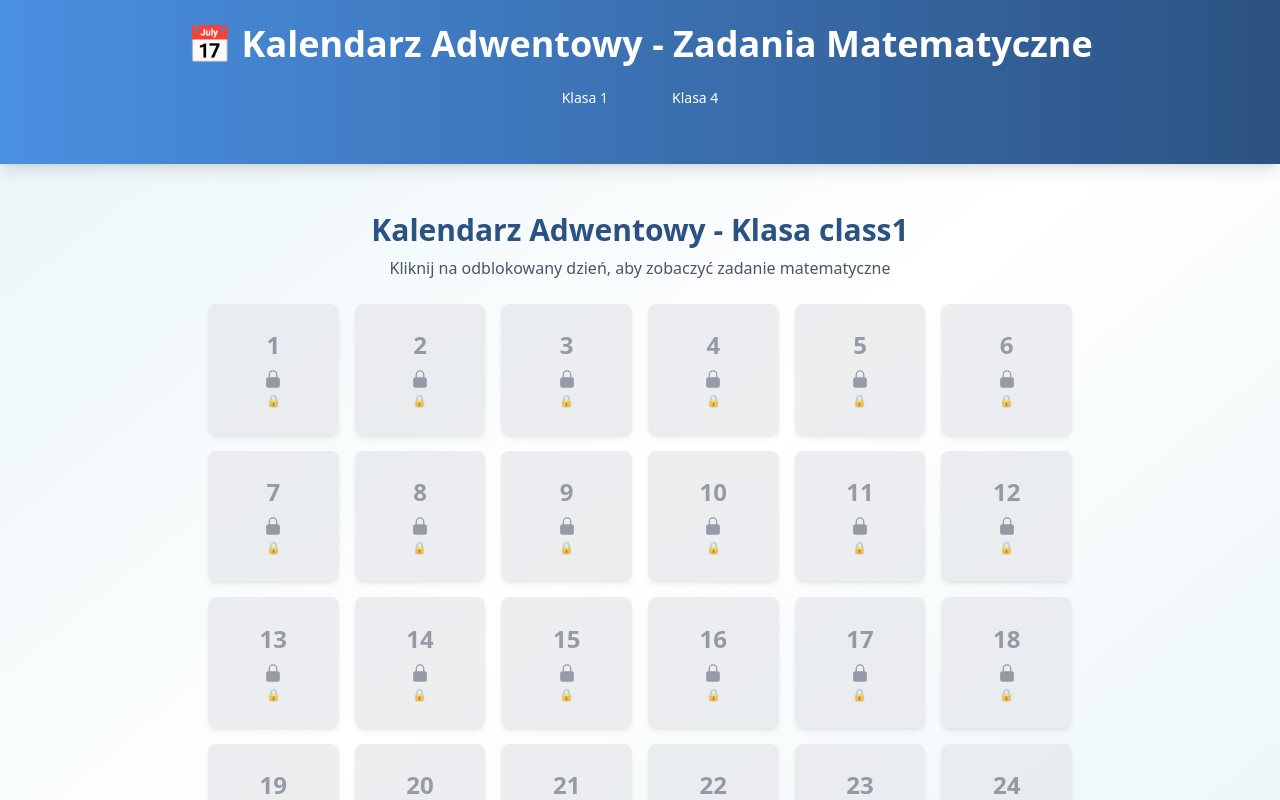
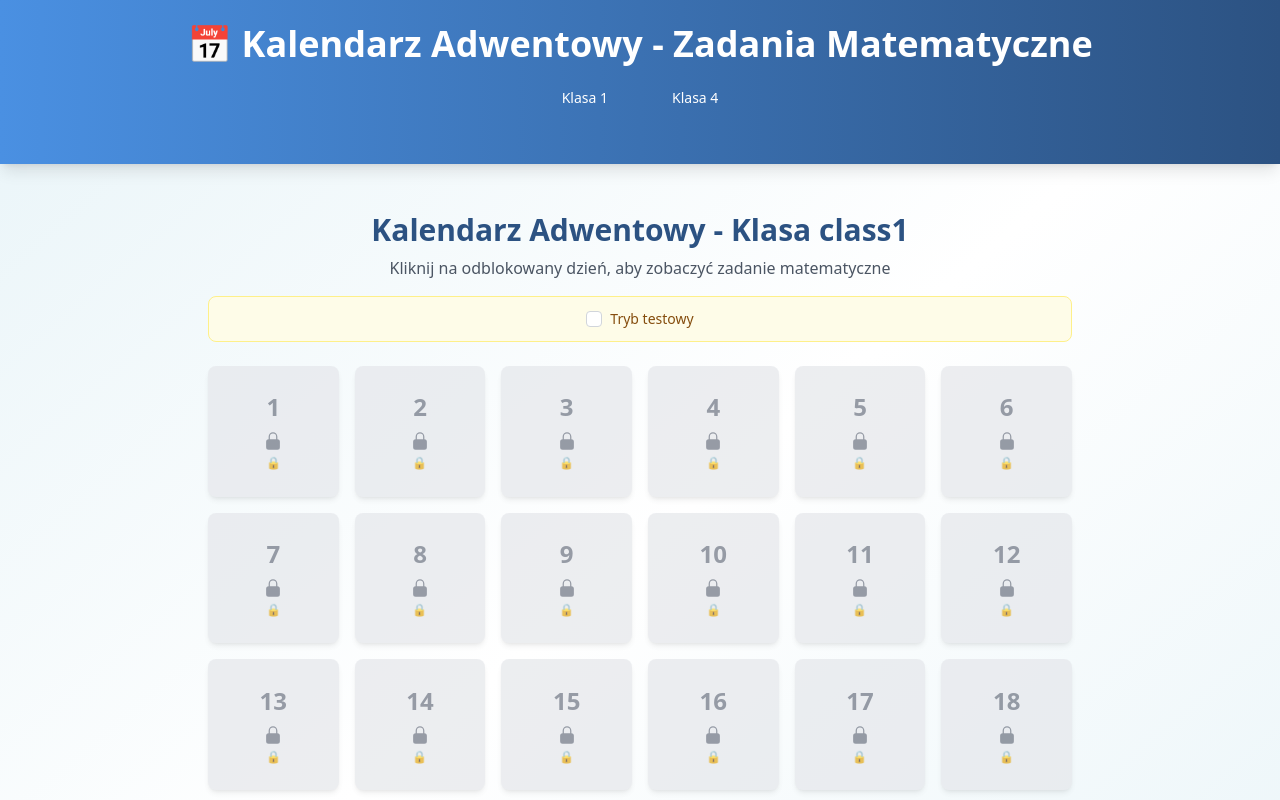
Before and after one commit to wooodiest/kalendarzAdwentowy, a React (Vite) app: page /class1 in a window 1280 px wide. Shown: the top 800 px of the page. Built offline with nearby package versions, Linux system fonts and the light colour scheme.

Commit message:
Dodano mokup daty

```diff
--- a/src/components/CalendarView.jsx
+++ b/src/components/CalendarView.jsx
@@ -6,9 +6,20 @@ import { isUnlocked } from '../utils/dateUtils';
 export default function CalendarView({ classId, tasks }) {
   const [selectedDay, setSelectedDay] = useState(null);
   const [showModal, setShowModal] = useState(false);
+  const [debugMode, setDebugMode] = useState(false);
+  const [mockDay, setMockDay] = useState('');
+
+  const getNowForDebug = () => {
+    if (!debugMode || !mockDay) return new Date();
+
+    const currentYear = new Date().getFullYear();
+    const dayNumber = Number(mockDay);
+    return new Date(currentYear, 11, dayNumber);
+  };
 
   const handleDayClick = (day) => {
-    if (isUnlocked(day)) {
+    const now = getNowForDebug();
+    if (isUnlocked(day, now)) {
       setSelectedDay(day);
       setShowModal(true);
     }
@@ -30,11 +41,46 @@ export default function CalendarView({ classId, tasks }) {
         <p className="text-gray-600">
           Kliknij na odblokowany dzień, aby zobaczyć zadanie matematyczne
         </p>
+
+        {import.meta.env.DEV && (
+          <div className="mt-4 flex flex-col items-center gap-2 px-3 py-3 rounded-lg bg-yellow-50 border border-yellow-200 text-yellow-800 text-sm">
+            <div className="inline-flex items-center gap-2">
+              <label className="inline-flex items-center gap-2 cursor-pointer">
+                <input
+                  type="checkbox"
+                  className="rounded border-gray-300"
+                  checked={debugMode}
+                  onChange={(e) => setDebugMode(e.target.checked)}
+                />
+                <span>Tryb testowy</span>
+              </label>
+            </div>
+
+            {debugMode && (
+              <div className="flex flex-wrap items-center justify-center gap-2">
+                <span>Symuluj dzień grudnia:</span>
+                <select
+                  value={mockDay}
+                  onChange={(e) => setMockDay(e.target.value)}
+                  className="border border-yellow-300 rounded px-2 py-1 bg-white text-yellow-900 text-sm"
+                >
+                  <option value="">(dzisiajsza data)</option>
+                  {Array.from({ length: 24 }, (_, i) => i + 1).map((d) => (
+                    <option key={d} value={d}>
+                      {d} grudnia
+                    </option>
+                  ))}
+                </select>
+              </div>
+            )}
+          </div>
+        )}
       </div>
 
       <div className="grid grid-cols-4 sm:grid-cols-6 gap-4">
         {days.map((day) => {
-          const unlocked = isUnlocked(day);
+          const now = getNowForDebug();
+          const unlocked = isUnlocked(day, now);
           return (
             <DayTile
               key={day}
```
